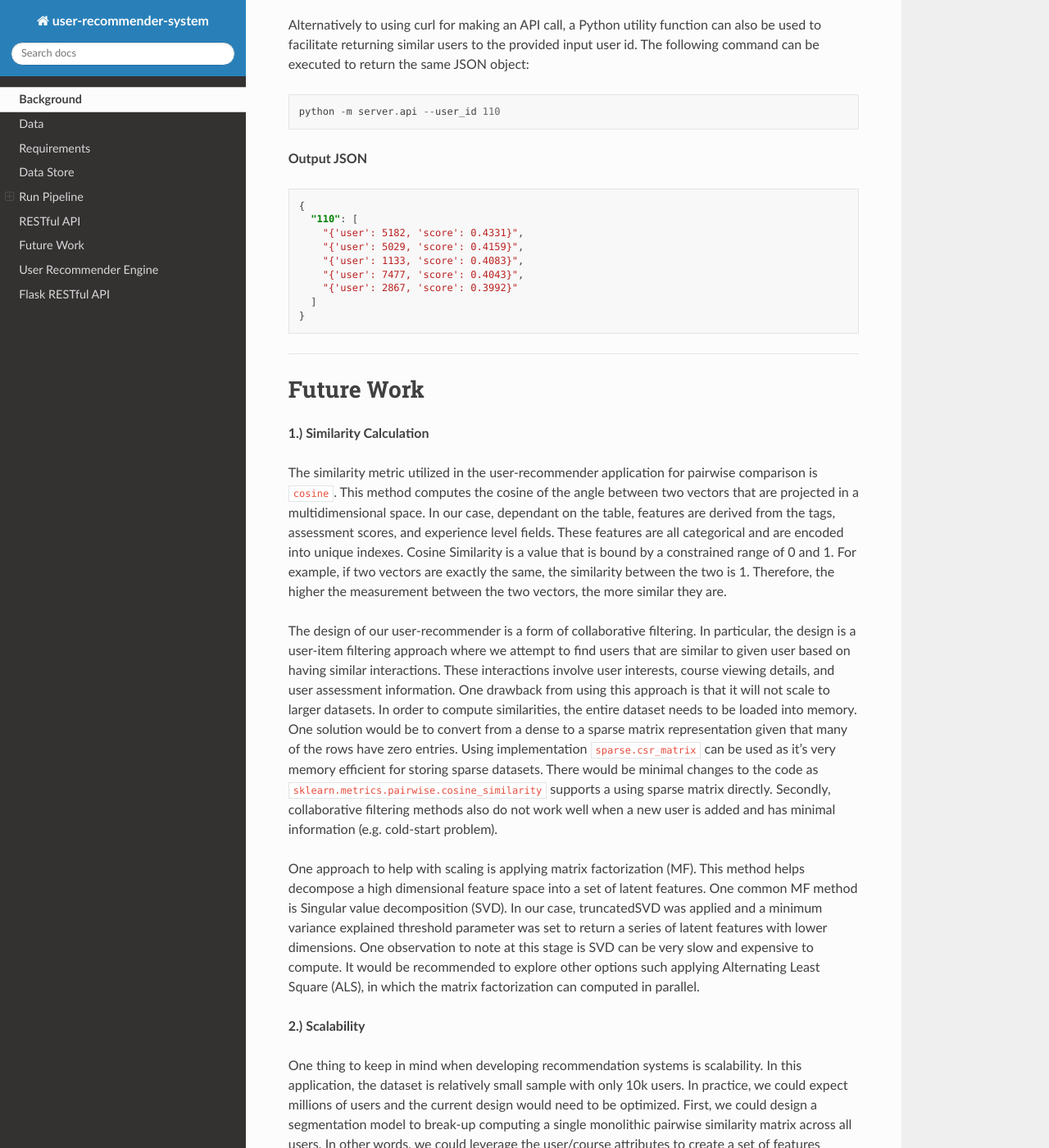
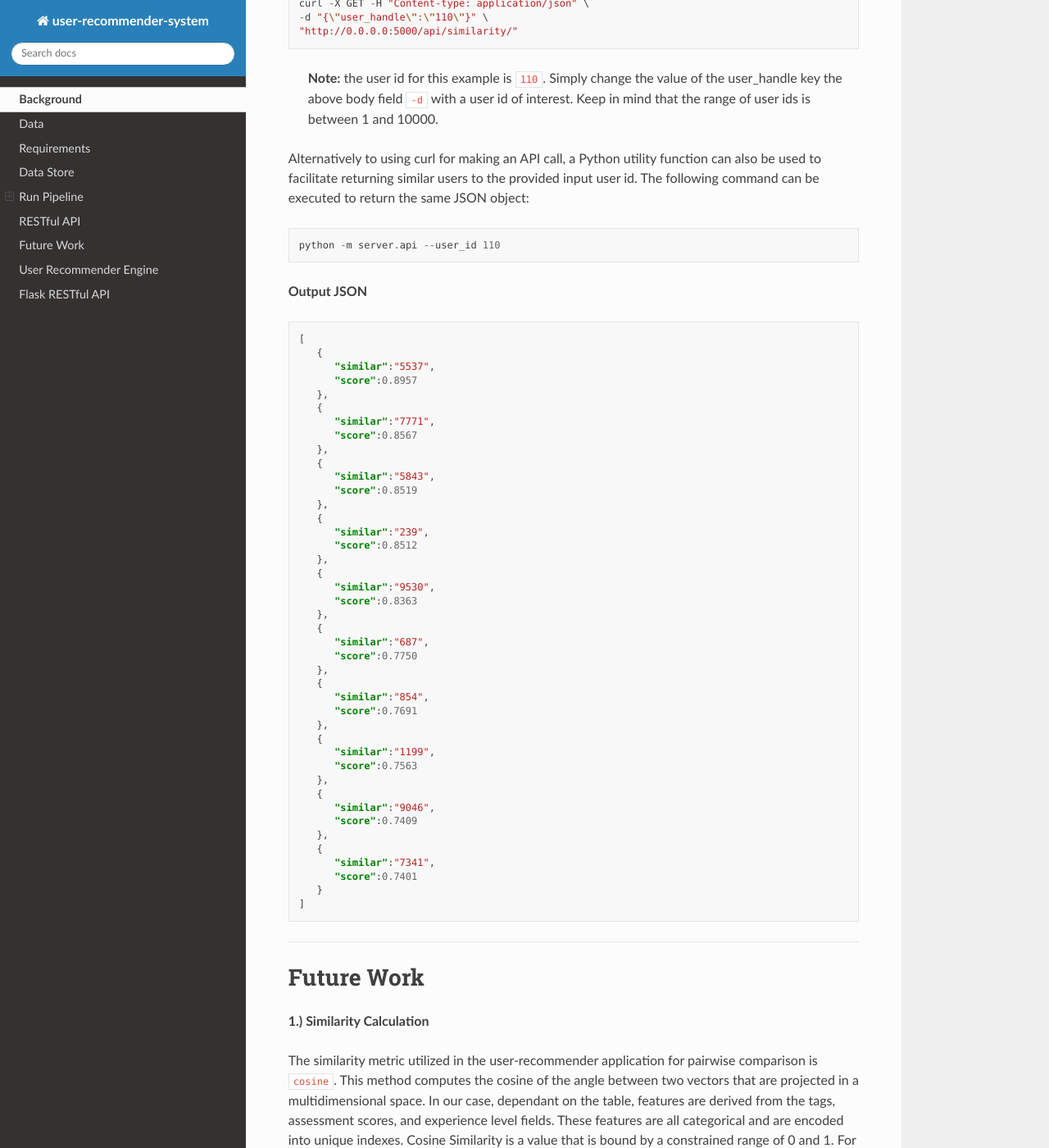
Before and after one commit to Tsmith5151/recommendation-systems, a Sphinx documentation site: the page built from docs/overview.md, in a window 1280 px wide and 1400 px high, scrolled down 4789 px. Shown: the whole window at 82% size. Built offline with Sphinx 7.4.7 and the Read the Docs theme 2.0.0, drawn with Linux system fonts in a browser that asks for light colours; some of the changed text lies outside the part shown.

Commit message:
update docs

````diff
--- a/docs/overview.md
+++ b/docs/overview.md
@@ -100,8 +100,16 @@
 To run the `User-Similarity Pipeline`, the following command can be
 executed from a command line within the project root dir:
 
+
+** Method 1: Ranking Users based on SVD + Cosine Distance **
 ```
-python -m recommender.pipeline --env dev --results_table user_ranking
+python -m recommender.pipeline --env dev --method cosine-distance --results_table user_ranking
+```
+
+** Method 2: Ranking Users based on Matrix Factorization **
+
+```
+python -m recommender.pipeline --env dev --method matrix-factorization --results_table user_ranking
 ```
 
 The recommender pipeline can easily be scheduled as a job (e.g. airflow) in
@@ -214,15 +222,48 @@
 **Output JSON**
 
 ```json
-{
-  "110": [
-    "{'user': 5182, 'score': 0.4331}",
-    "{'user': 5029, 'score': 0.4159}",
-    "{'user': 1133, 'score': 0.4083}",
-    "{'user': 7477, 'score': 0.4043}",
-    "{'user': 2867, 'score': 0.3992}"
-  ]
-}
+[
+   {
+      "similar":"5537",
+      "score":0.8957
+   },
+   {
+      "similar":"7771",
+      "score":0.8567
+   },
+   {
+      "similar":"5843",
+      "score":0.8519
+   },
+   {
+      "similar":"239",
+      "score":0.8512
+   },
+   {
+      "similar":"9530",
+      "score":0.8363
+   },
+   {
+      "similar":"687",
+      "score":0.7750
+   },
+   {
+      "similar":"854",
+      "score":0.7691
+   },
+   {
+      "similar":"1199",
+      "score":0.7563
+   },
+   {
+      "similar":"9046",
+      "score":0.7409
+   },
+   {
+      "similar":"7341",
+      "score":0.7401
+   }
+]
 ```
 ______
 ## Future Work
--- a/docs/recommender/database.rst
+++ b/docs/recommender/database.rst
@@ -5,6 +5,8 @@
     :members:
 
 .. autofunction:: recommender.database.utils.drop_table
+
+.. autofunction:: recommender.database.utils.create_ranking_table_mf
 
 .. autofunction:: recommender.database.utils.create_ranking_table
 
````
Also changed, not shown: other parts of docs/overview.md (+1 -1 lines), docs/recommender/engine.rst (+12 -0 lines).
